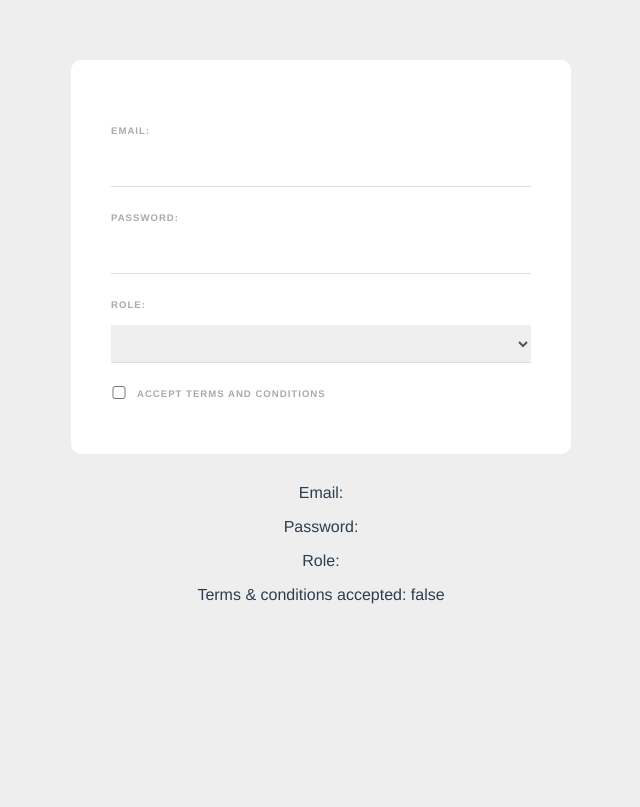
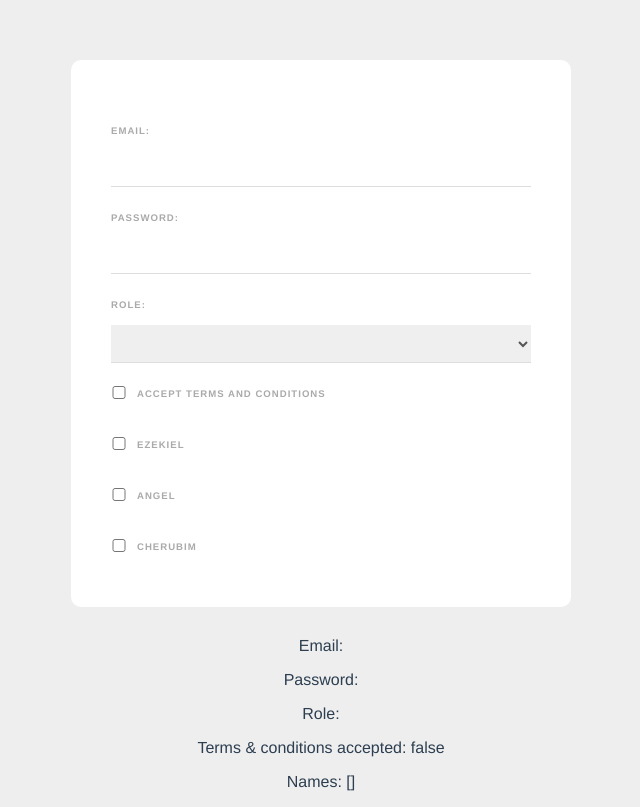
Before and after one commit to vanheaven-ui/form-inputs-vue, a Vue app: page / in a window 1280 px wide. Shown: the whole page, without its empty margins (319-959 px from the left). Built offline with nearby package versions, Linux system fonts and the light colour scheme.

Commit message:
Use v-model directive to create two-way binding for multiple checkboxes and state

```diff
--- a/src/components/SignupForm.vue
+++ b/src/components/SignupForm.vue
@@ -16,12 +16,28 @@
 
     <input type="checkbox" v-model="terms" />
     <label>Accept terms and conditions</label>
+
+    <div>
+      <input type="checkbox" value="Ezekiel" v-model="names" />
+      <label>Ezekiel</label>
+    </div>
+
+    <div>
+      <input type="checkbox" value="Angel" v-model="names" />
+      <label>Angel</label>
+    </div>
+
+    <div>
+      <input type="checkbox" value="Cherubim" v-model="names" />
+      <label>Cherubim</label>
+    </div>
   </form>
   <div class="output">
     <p>Email: {{ email }}</p>
     <p>Password: {{ password }}</p>
     <p>Role: {{ role }}</p>
     <p>Terms &#38; conditions accepted: {{ terms }}</p>
+    <p>Names: {{ names }}</p>
   </div>
 </template>
 
@@ -34,6 +50,7 @@ export default {
       password: "",
       role: "",
       terms: false,
+      names: [],
     };
   },
 };
```
